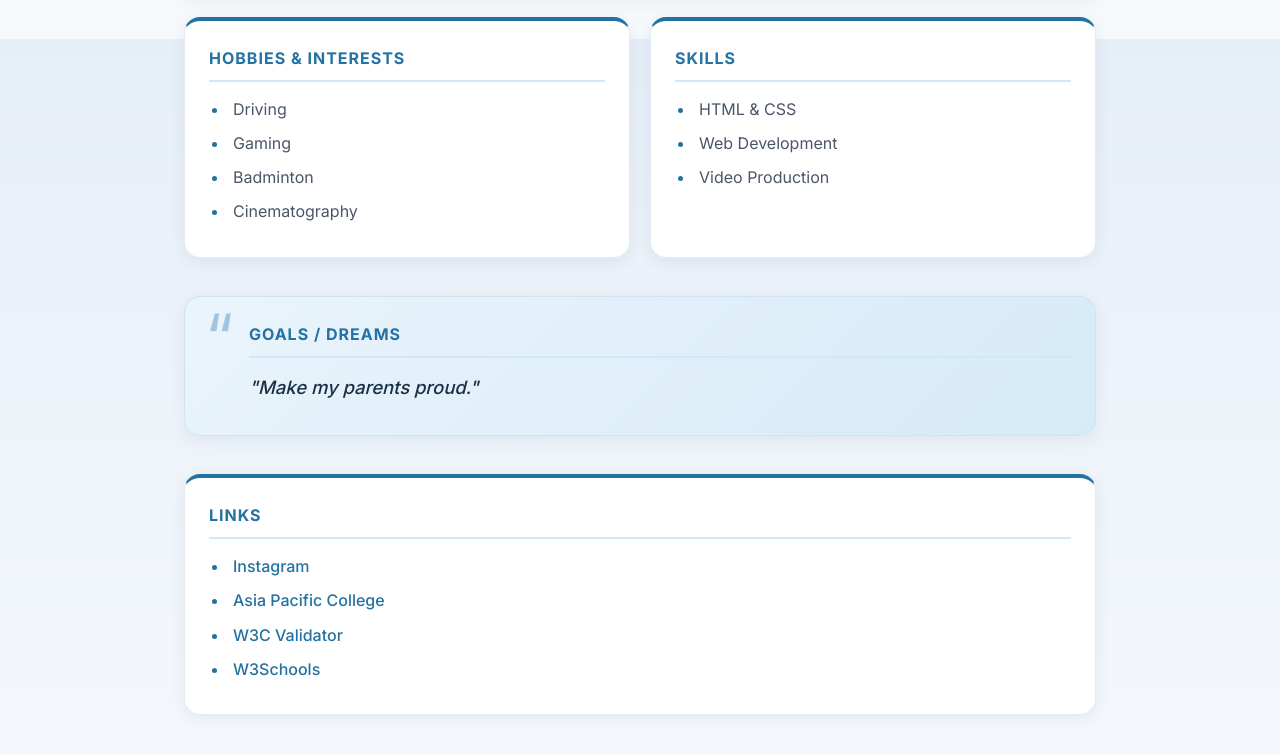
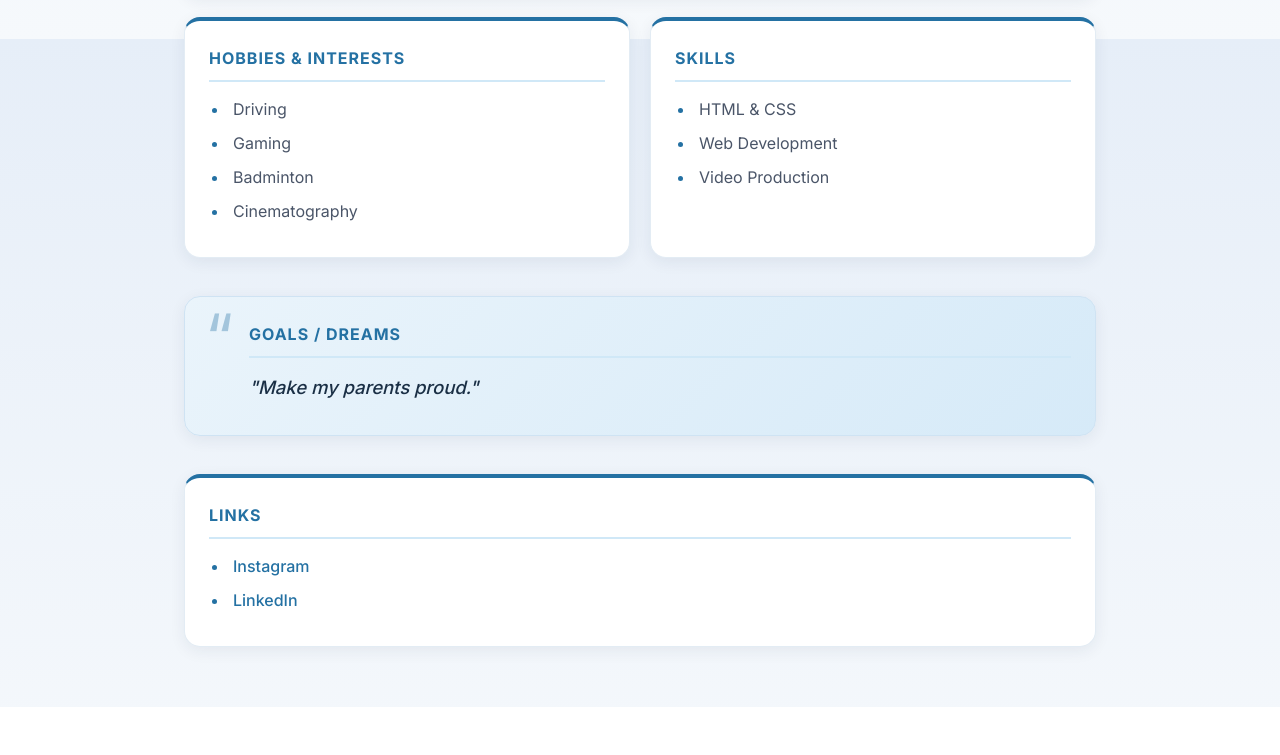
Before and after one commit to JcAPC/webprog-CF251-html-lessons, a plain HTML site: page introduction/index.html in a window 1280 px wide. Shown: the part 761-1516 px from the top of the page. After the commit the page ends 1468 px from the top, so only its background shows below. Drawn offline with Linux system fonts and the light colour scheme.

Commit message:
Update links: keep Instagram, add LinkedIn

```diff
--- a/introduction/index.html
+++ b/introduction/index.html
@@ -78,14 +78,13 @@
 
     <div id="links" class="block-section">
       <h2>Links</h2>
-      <ul class="tile-grid cols-4">
+      <ul class="tile-grid cols-2">
         <li class="tile"><a href="https://www.instagram.com/jyc_mrk/" target="_blank">Instagram</a></li>
-        <li class="tile"><a href="https://www.apc.edu.ph" target="_blank">Asia Pacific College</a></li>
-        <li class="tile"><a href="https://validator.w3.org/" target="_blank">W3C Validator</a></li>
-        <li class="tile"><a href="https://www.w3schools.com" target="_blank">W3Schools</a></li>
+        <li class="tile"><a href="https://www.linkedin.com/in/jesmark-presbitero-b0119528a/" target="_blank">LinkedIn</a></li>
       </ul>
     </div>
 
   </main>
 
 </body>
+</html>
```
